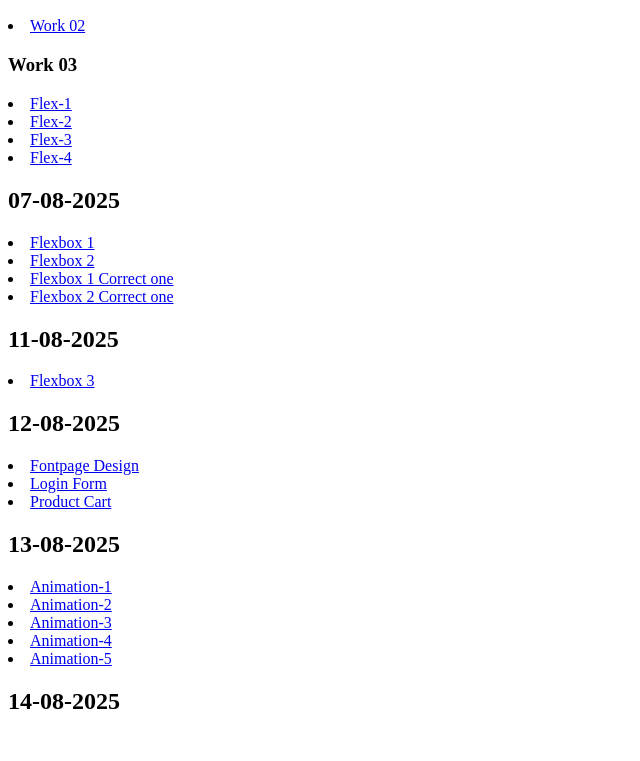
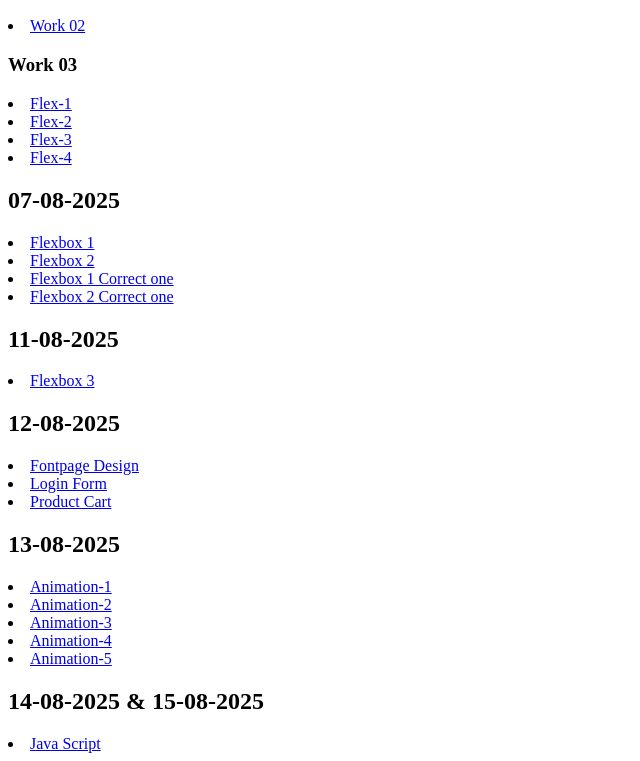
Before and after one commit to jananikodithuwakku/All-Works, a plain HTML site: page index.html in a window 1280 px wide. Shown: the part 96-857 px from the top of the page, without its empty margins (0-640 px from the left). Before the commit the page ends 831 px from the top, so only its background shows below. Drawn offline with Linux system fonts and the light colour scheme.

Commit message:
Seventeen Commit

```diff
--- a/index.html
+++ b/index.html
@@ -36,7 +36,8 @@
     <li><a href="Animation/Animation-4.html">Animation-4</a></li>
     <li><a href="Animation/Animation-5.html">Animation-5</a></li>
 
-    <h2>14-08-2025</h2>
+    <h2>14-08-2025 & 15-08-2025</h2>
+    <li><a href="Java Script/JS.html">Java Script</a></li>
 
 </body>
 </html>
```
